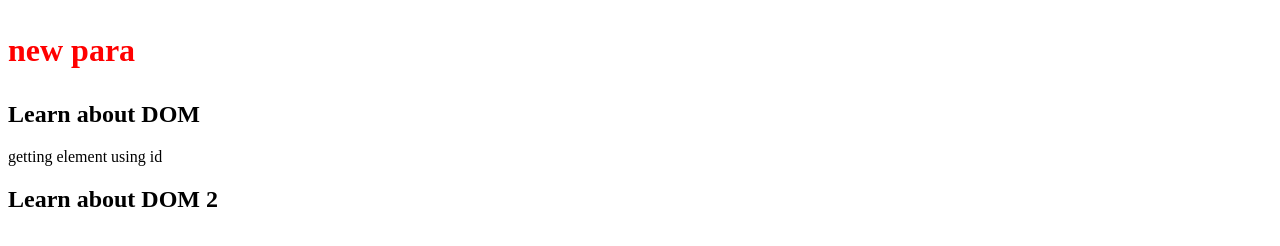
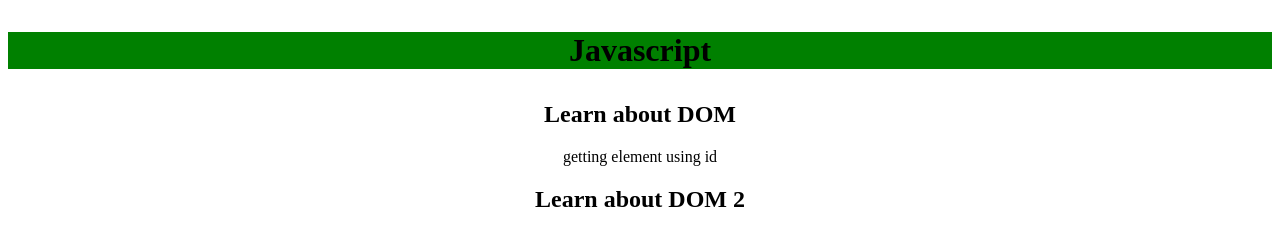
Before and after one commit to AmeyPank/Web-dev-Accio-F1, a plain HTML site: page Javascript Basics/index.html in a window 1280 px wide. Drawn offline with Linux system fonts and the light colour scheme.

Commit message:
Textaligned center .js

```diff
--- a/Javascript Basics/dom.js
+++ b/Javascript Basics/dom.js
@@ -12,9 +12,11 @@ console.log(paraTextContent);
 
 let heading = document.querySelector("h1")
 console.log(heading);
-heading.style.color = "red"
+heading.style.color = ""
+heading.style.textAlign = "center"
+heading.style.backgroundColor = "green"
 heading.innerText = "Changing the heading"
-heading.innerHTML = '<p>new para</p>'
+heading.innerHTML = '<p>Javascript</p>'
 let subtitle = document.querySelector(".subtitle")
 console.log(subtitle);
 let para = document.querySelector("#para")
--- a/Javascript Basics/index.html
+++ b/Javascript Basics/index.html
@@ -6,7 +6,7 @@
     <meta name="viewport" content="width=device-width, initial-scale=1.0">
     <title>Javascript Basics</title>
 </head>
-<body>
+<body style="text-align: center;">
     <h1>DOM Tree Structure</h1>
     <h2 class="subtitle">Learn about DOM</h2>
     <p id="para">getting element using id</p>
```
